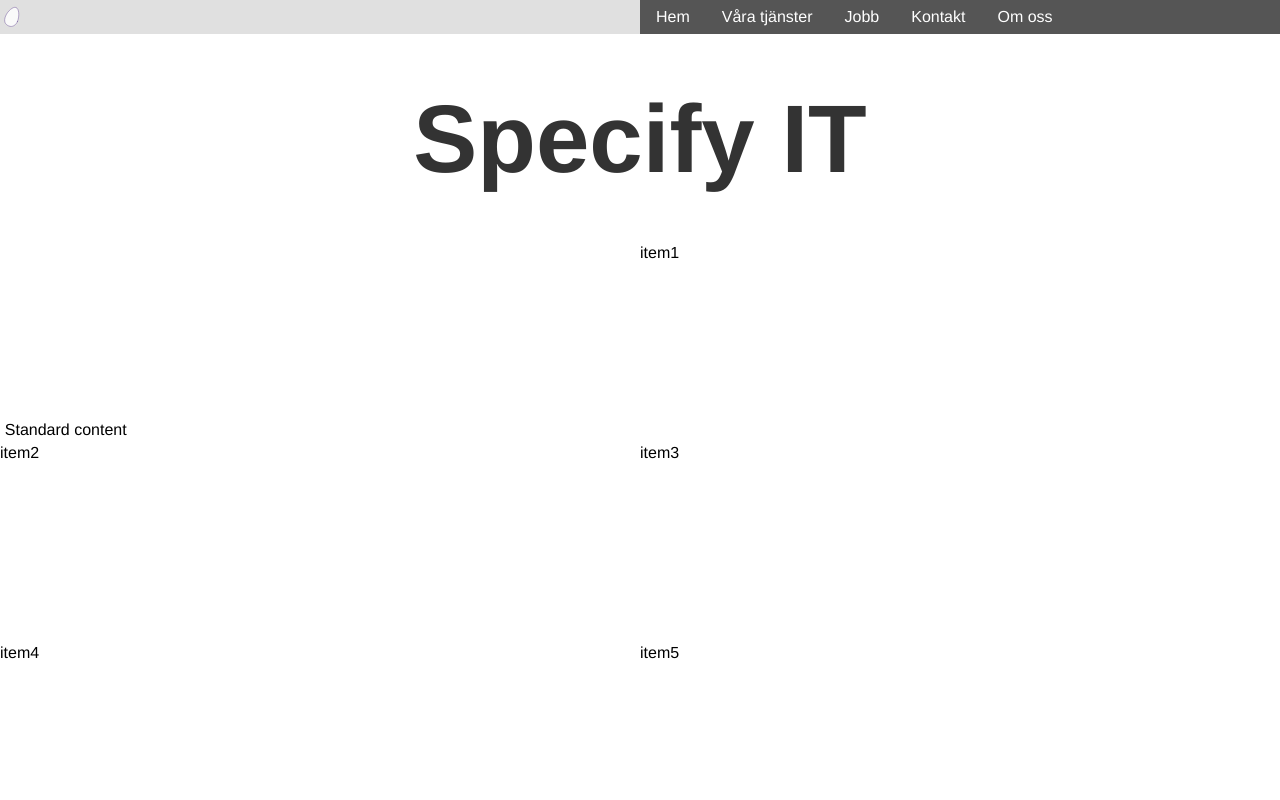
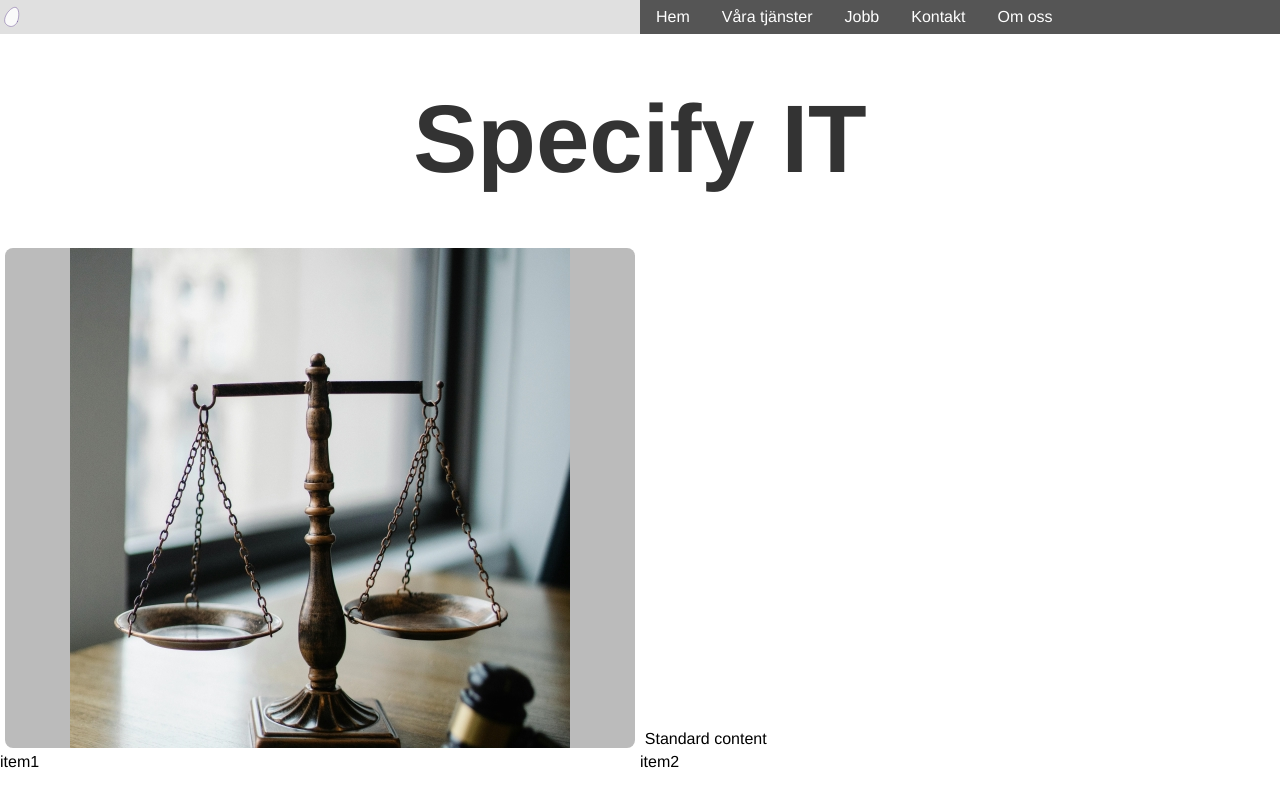
Before and after one commit to Specify-IT/homepage, a React (Create React App) app in the folder homepage/: page /homepage/home in a window 1280 px wide. Shown: the top 800 px of the page. Built offline with nearby package versions, Linux system fonts and the light colour scheme.

Commit message:
Adding Picture component for the grid layout

```diff
--- /dev/null
+++ b/homepage/src/components/Picture.tsx
@@ -0,0 +1,34 @@
+import styled from "styled-components";
+import { BaseContainer } from "../base-styled-components/BaseContainer";
+import media from "../layout/media";
+
+const Container = styled(BaseContainer)`
+  overflow: hidden;
+  background-color: #bbb;
+
+
+  height: 600px;
+
+  ${media.xl`
+    height: 500px
+  `};
+
+  ${media.md`
+    height: 320px;
+  `};
+`;
+
+type PictureProps = {
+  picture?: string;
+  feather?: boolean;
+};
+
+const Picture = ({picture, feather = false}: PictureProps) => {
+  return (
+    <Container feather={feather} horizontal="center" vertical="center">
+      {picture && <img src={picture} alt="hero" />}
+    </Container>
+  );
+};
+
+export default Picture;
--- a/homepage/src/pages/Home.tsx
+++ b/homepage/src/pages/Home.tsx
@@ -2,6 +2,8 @@ import styled from 'styled-components';
 import media from '../layout/media';
 import Standard from '../components/Standard';
 import Hero from '../components/Hero';
+import Balance from '../assets/images/balance.jpg';
+import Picture from '../components/Picture';
 
 const Item = styled.div`
   height: 200px;
@@ -20,6 +22,7 @@ const Home = () => {
   return (
     <Container>
       <Hero text='Specify IT'></Hero>
+      <Picture picture={Balance} ></Picture>
       <Standard horizontal='left' vertical='end' >Standard content</Standard>
       <Item>item1</Item>
       <Item>item2</Item>
```
Also changed, not shown: homepage/src/assets/images/balance.jpg (added).
